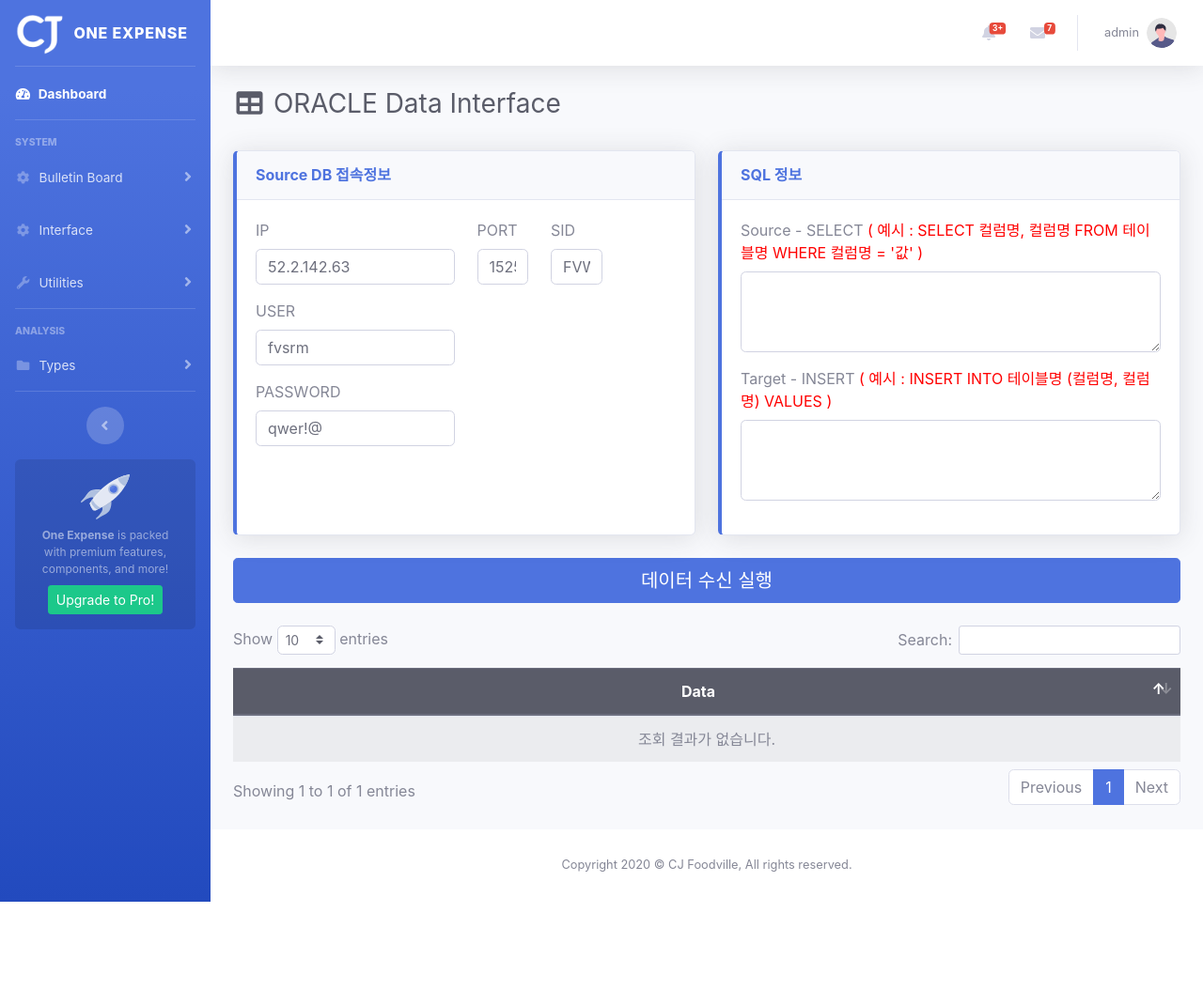
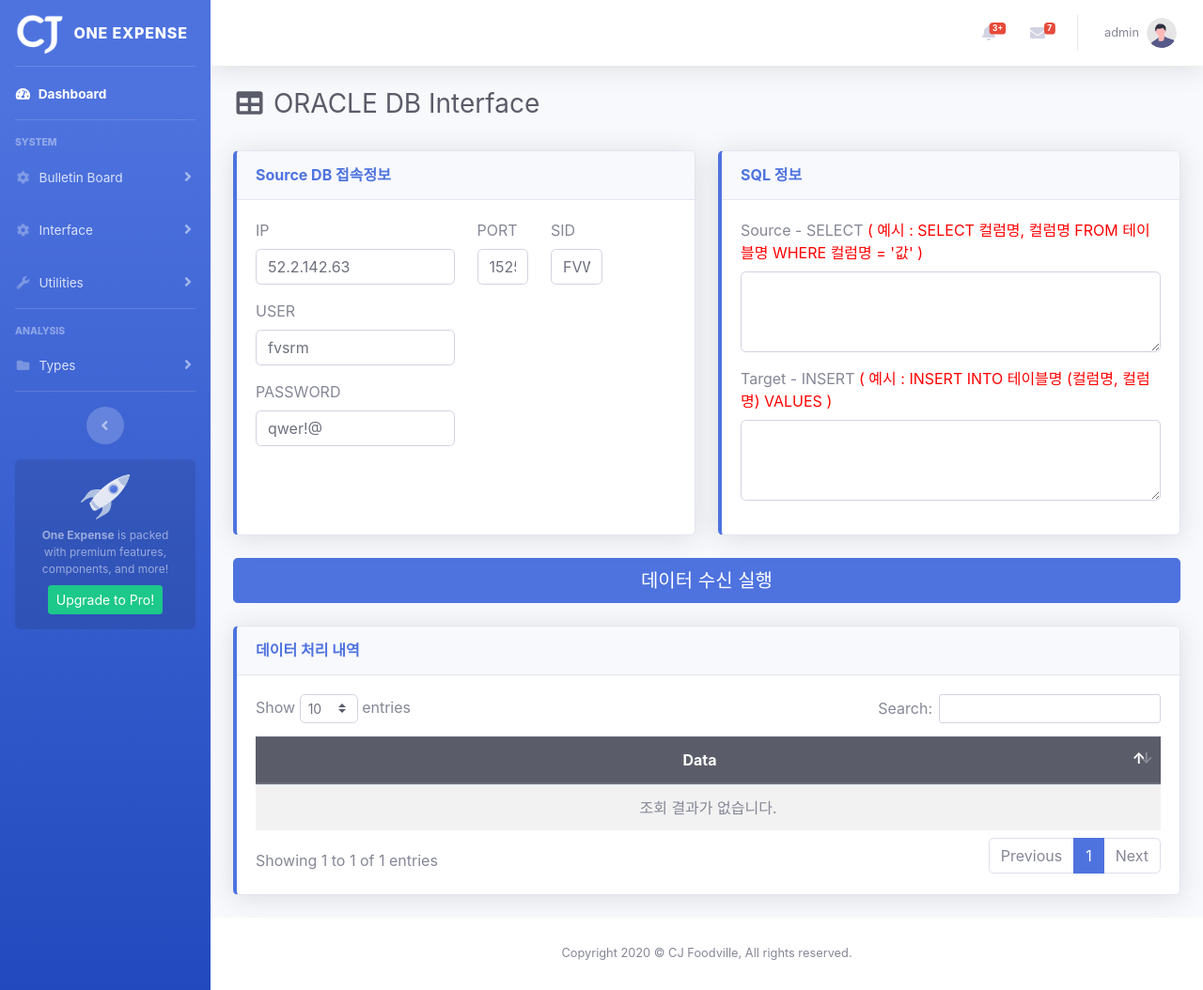
Before and after one commit to dhfmepd/django_pjt, a Django app: page /common/data/receive/ in a window 1280 px wide. Shown: the whole page at 94% size. Before the commit the page ends 960 px from the top, so only its background shows below. Run offline with Django 3.2, Linux system fonts and the light colour scheme; a user stored in the database is signed in; some libraries are stand-ins or nearby versions.

Commit message:
소스 정리

```diff
--- a/templates/common/data_receive.html
+++ b/templates/common/data_receive.html
@@ -8,7 +8,7 @@
     <div class="d-sm-flex align-items-center justify-content-between mb-4">
         <h1 class="h3 mb-2 text-gray-800">
             <i class="fas fa-fw fa-table"></i>
-            <span class="text">ORACLE Data Interface</span>
+            <span class="text">ORACLE DB Interface</span>
         </h1>
     </div>
 
@@ -91,11 +91,14 @@
                 </div>
             </div>
         </div>
+        <button class="btn btn-primary btn-lg btn-block mb-4" type="submit">데이터 수신 실행</button>
+    </form>
+    <div class="card border-left-primary shadow">
+        <div class="card-header py-3">
+            <h6 class="m-0 font-weight-bold text-primary">데이터 처리 내역</h6>
+        </div>
 
-
-        <button class="btn btn-primary btn-lg btn-block mb-4" type="submit">데이터 수신 실행</button>
-
-
+        <div class="card-body">
             <table class="table table-striped mb-4" id="dataTable">
                 <!-- 헤더 영역 End -->
                 <thead>
@@ -126,7 +129,8 @@
                 {% endif %}
                 </tbody>
             </table>
-    </form>
+        </div>
+    </div>
 </div>
 {% endblock %}
 {% block script %}
--- a/templates/navbar.html
+++ b/templates/navbar.html
@@ -53,8 +53,7 @@
             <div id="collapseTwo" class="collapse" aria-labelledby="headingTwo" data-parent="#accordionSidebar">
             <div class="bg-white py-2 collapse-inner rounded">
                 <h6 class="collapse-header">Custom Components:</h6>
-                <a class="collapse-item" href="{% url 'common:data_receive' %}">FIMS Data Interface</a>
-                <a class="collapse-item" href="{% url 'sample:sql_exec' %}">MySQL DB SQL Execute</a>
+                <a class="collapse-item" href="{% url 'common:data_receive' %}">ORACLE DB Interface</a>
             </div>
         </div>
     </li>
```
Lines whose indentation alone changed are shown as unchanged.
